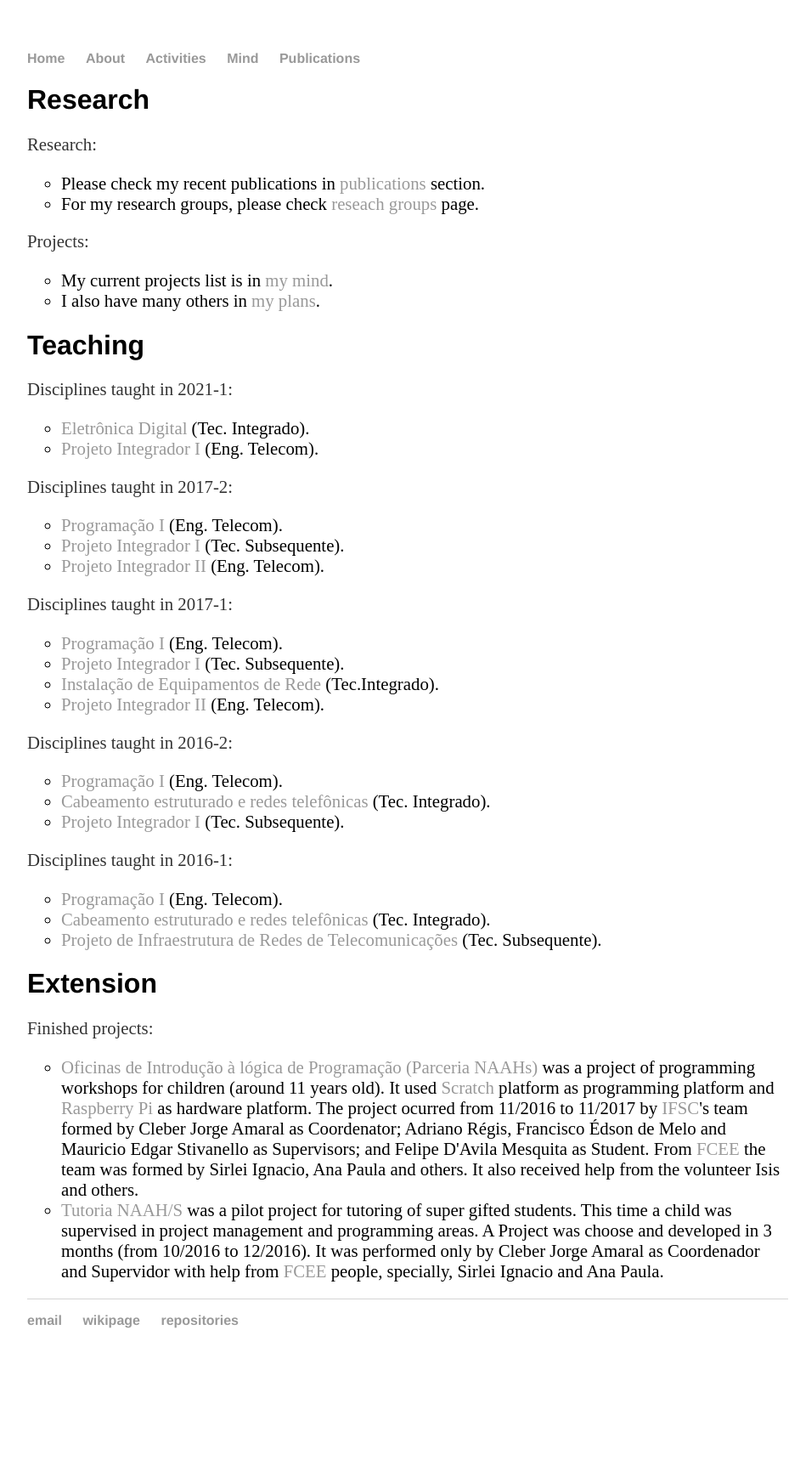
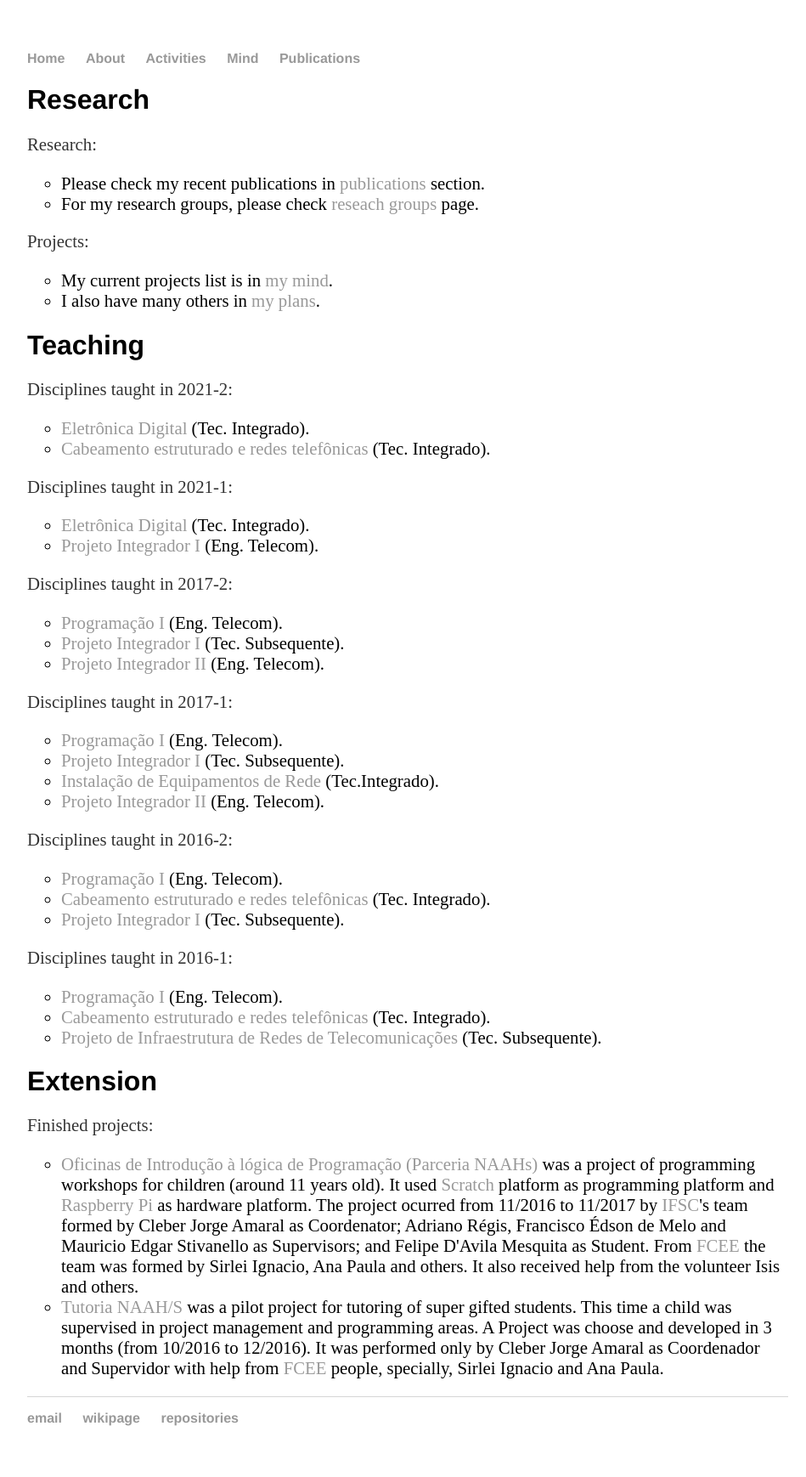
Before and after one commit to cleberjamaral/cleberjamaral.github.io, a Jekyll site: the page built from activities/index.html, in a window 1280 px wide. Shown: the whole page at 85% size, without its empty margins (160-1109 px from the left). Built offline with Jekyll 4.4.1, drawn with Linux system fonts in a browser that asks for light colours; before the commit the page ends 1623 px from its top, so only the background shows below that.

Commit message:
Disciplinas 2021.2

```diff
--- a/activities/index.html
+++ b/activities/index.html
@@ -26,6 +26,15 @@ title: Cleber Jorge Amaral - activities
 	</ul>
 
 	<h1>Teaching</h1>
+    <p>Disciplines taught in 2021-2: </p>
+	<ul class="a">
+		<li>
+			<a href="https://wiki.sj.ifsc.edu.br/index.php?title=ELD60802_-_Eletr%C3%B4nica_Digital_-_2021-2">Eletrônica Digital</a> (Tec. Integrado).
+		</li>
+        <li>
+			<a href="https://wiki.sj.ifsc.edu.br/index.php/Curso_T%C3%A9cnico_Integrado_de_Telecomunica%C3%A7%C3%B5es_7%C2%AA_Fase#CAB_-_CABEAMENTO_ESTRUTURADO_E_REDES_TELEF.C3.94NICAS">Cabeamento estruturado e redes telefônicas</a> (Tec. Integrado).
+		</li>
+	</ul>
 	<p>Disciplines taught in 2021-1: </p>
 	<ul class="a">
 		<li>
```
